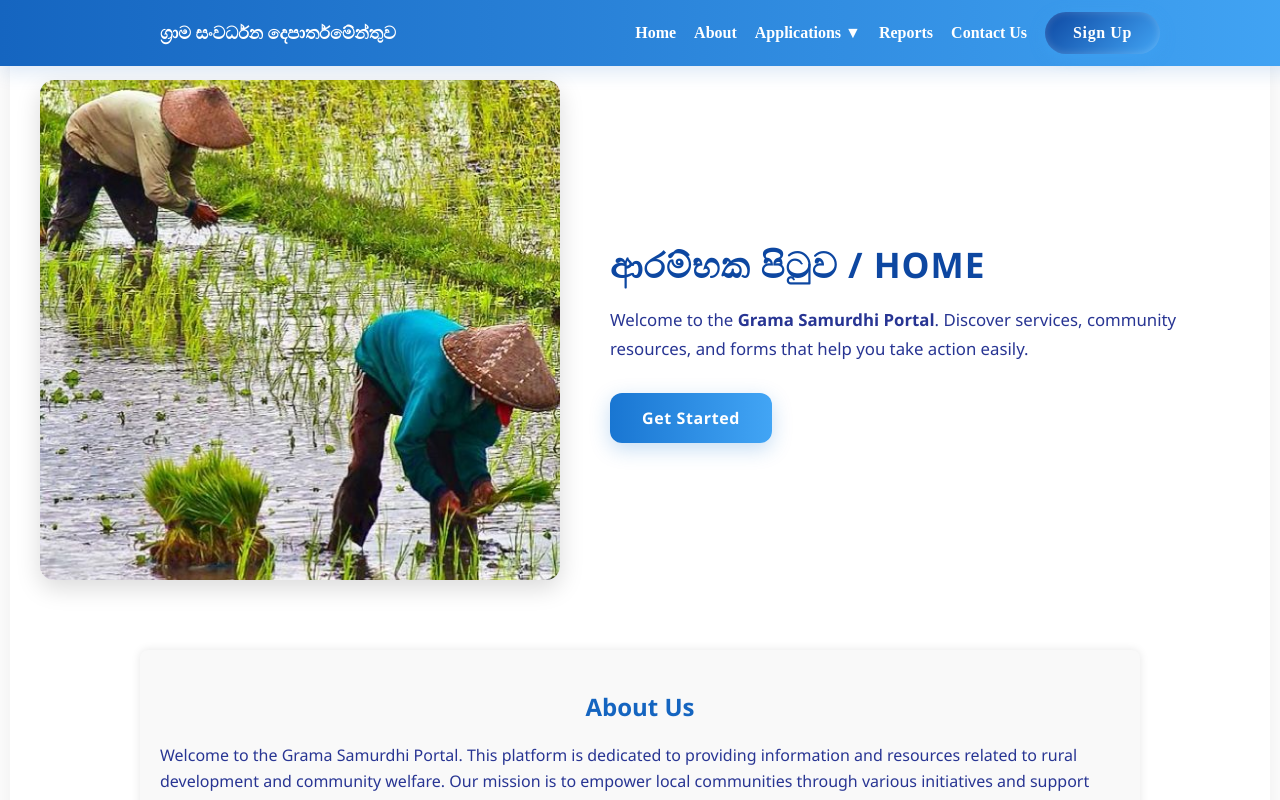
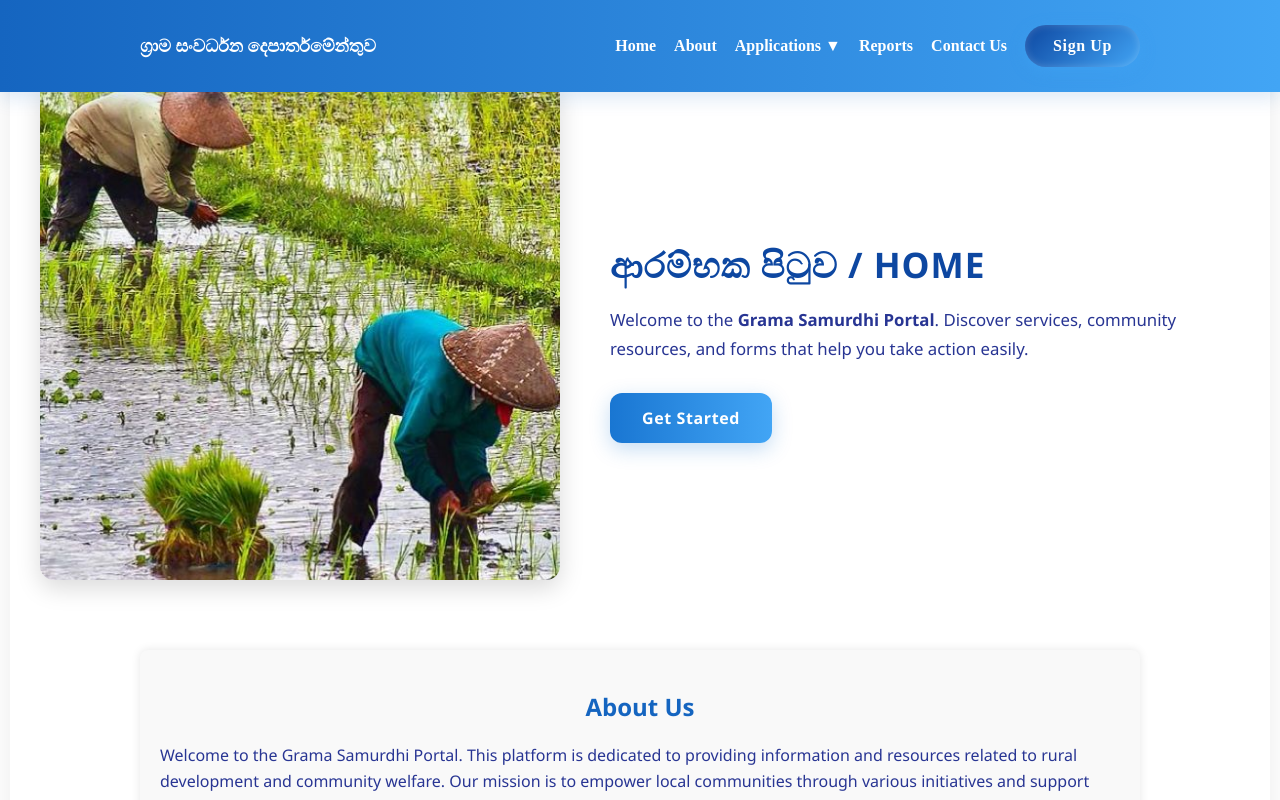
Before and after one commit to Ministry-of-Sports-Southern-Province/Ruralde-info-system, a React (Vite) app: page / in a window 1280 px wide. Shown: the top 800 px of the page. Built offline with nearby package versions, Linux system fonts and the light colour scheme.

Commit message:
add nav bar styles

```diff
--- a/src/navbar/navbar.css
+++ b/src/navbar/navbar.css
@@ -4,7 +4,6 @@
 .nav {
   background: linear-gradient(90deg, #1565c0, #42a5f5);
   color: #fff;
-  padding: 12px 20px;
   box-shadow: 0 6px 18px rgba(21, 101, 192, 0.15);
   position: fixed;
   top: 0;
@@ -13,12 +12,15 @@
   z-index: 1000;
 }
 
+/* ✅ Ensure full height and spacing */
 .nav-inner {
   max-width: 1000px;
   margin: 0 auto;
   display: flex;
   justify-content: space-between;
   align-items: center;
+  padding: 14px 20px; /* 🔥 enough padding for icon */
+  min-height: 64px; /* 🔥 ensures icon isn’t cut */
 }
 
 .brand {
@@ -84,7 +86,7 @@
 }
 
 /* =========================
-   Sign Up Button (Professional Gradient)
+   Sign Up Button
    ========================= */
 .signup-btn {
   background: linear-gradient(135deg, #0d47a1, #42a5f5);
@@ -98,42 +100,11 @@
   box-shadow: 0 4px 15px rgba(66, 165, 245, 0.4),
     inset 0 0 8px rgba(255, 255, 255, 0.2);
   transition: all 0.35s ease;
-  position: relative;
-  overflow: hidden;
   margin-left: 20px;
 }
 
-.signup-btn::before {
-  content: "";
-  position: absolute;
-  inset: 0;
-  border-radius: 30px;
-  padding: 2px;
-  background: linear-gradient(90deg, #42a5f5, #00c6ff, #42a5f5);
-  -webkit-mask:
-    linear-gradient(#fff 0 0) content-box,
-    linear-gradient(#fff 0 0);
-  mask:
-    linear-gradient(#fff 0 0) content-box,
-    linear-gradient(#fff 0 0);
-  -webkit-mask-composite: xor;
-  mask-composite: exclude;
-  opacity: 0;
-  transition: opacity 0.4s ease;
-}
-
-.signup-btn:hover {
-  transform: translateY(-2px) scale(1.05);
-  box-shadow: 0 6px 25px rgba(66, 165, 245, 0.6);
-  background: linear-gradient(135deg, #1565c0, #64b5f6);
-}
-
-.signup-btn:hover::before {
-  opacity: 1;
-}
-
 /* =========================
-   Responsive Design
+   Mobile Styles
    ========================= */
 .menu-icon {
   display: none;
@@ -141,9 +112,10 @@
   border: none;
   color: #fff;
   cursor: pointer;
+  z-index: 1100;
 }
 
-/* ✅ Mobile styles */
+/* ✅ Responsive */
 @media (max-width: 768px) {
   .menu-icon {
     display: block;
@@ -151,7 +123,7 @@
 
   .nav-links {
     position: fixed;
-    top: 60px;
+    top: 64px; /* matches nav height */
     left: 0;
     right: 0;
     background-color: #1565c0;
@@ -162,18 +134,15 @@
     max-height: 0;
     opacity: 0;
     transition: all 0.4s ease;
-    padding: 0;
     display: flex;
   }
 
-  /* ✅ When active */
   .nav-links.active {
-    max-height: 500px; /* enough space for links */
+    max-height: 500px;
     opacity: 1;
     padding: 1rem 0;
   }
 
-  /* Adjust dropdowns on mobile */
   .dropdown-content {
     position: static;
     background-color: #0d47a1;
@@ -183,11 +152,6 @@
 
   .dropdown-content a {
     color: #fff;
-    padding: 10px 20px;
-  }
-
-  .dropdown-content a:hover {
-    background-color: rgba(255, 255, 255, 0.1);
   }
 
   .signup-btn {
--- a/src/navbar/navbar.jsx
+++ b/src/navbar/navbar.jsx
@@ -8,14 +8,12 @@ export default function Navbar() {
   const [menuOpen, setMenuOpen] = useState(false);
   const [isMobile, setIsMobile] = useState(window.innerWidth <= 768);
 
-  // ✅ Detect screen resize (to handle mobile vs desktop)
   useEffect(() => {
     const handleResize = () => setIsMobile(window.innerWidth <= 768);
     window.addEventListener("resize", handleResize);
     return () => window.removeEventListener("resize", handleResize);
   }, []);
 
-  // ✅ Toggle dropdown differently on mobile
   const toggleForms = () => {
     if (isMobile) setShowForms((prev) => !prev);
   };
@@ -23,75 +21,45 @@ export default function Navbar() {
   return (
     <header className="nav">
       <div className="nav-inner">
-        {/* Brand */}
         <Link to="/" className="brand">
           ග්‍රාම සංවර්ධන දෙපාර්තමේන්තුව
         </Link>
 
-        {/* ✅ Mobile menu icon */}
+        {/* ✅ Mobile Menu Icon */}
         <button
           className="menu-icon"
           onClick={() => setMenuOpen(!menuOpen)}
-          aria-label="Toggle navigation menu"
+          aria-label="Toggle menu"
         >
           {menuOpen ? <X size={28} /> : <Menu size={28} />}
         </button>
 
         {/* ✅ Navigation Links */}
         <nav className={`nav-links ${menuOpen ? "active" : ""}`}>
-          <Link to="/" onClick={() => setMenuOpen(false)}>
-            Home
-          </Link>
-          <Link to="/about" onClick={() => setMenuOpen(false)}>
-            About
-          </Link>
+          <Link to="/" onClick={() => setMenuOpen(false)}>Home</Link>
+          <Link to="/about" onClick={() => setMenuOpen(false)}>About</Link>
 
-          {/* ✅ Forms Dropdown */}
           <div
             className="dropdown"
             onMouseEnter={!isMobile ? () => setShowForms(true) : undefined}
             onMouseLeave={!isMobile ? () => setShowForms(false) : undefined}
             onClick={toggleForms}
           >
-            <span className="dropdown-title">
-              Applications ▼
-            </span>
-
+            <span className="dropdown-title">Applications ▼</span>
             {showForms && (
               <div className="dropdown-content">
-                <Link to="/register" onClick={() => setMenuOpen(false)}>
-                  සමිති ලියාපදින්චිය
-                </Link>
-                <Link to="/society" onClick={() => setMenuOpen(false)}>
-                  මූල්‍ය ඉල්ලුම් පත්‍රය
-                </Link>
-                <Link to="/member" onClick={() => setMenuOpen(false)}>
-                  සාමාජිකයින්ගේ තොරතුරු
-                </Link>
-                <Link to="/develop" onClick={() => setMenuOpen(false)}>
-                  ණය යෙදවුම් වාර්තාව
-                </Link>
-                <Link to="/student" onClick={() => setMenuOpen(false)}>
-                  ගැමිසෙත ශිෂ්‍යත්ව අයදුම් පත්‍රය
-                </Link>
+                <Link to="/register" onClick={() => setMenuOpen(false)}>සමිති ලියාපදින්චිය</Link>
+                <Link to="/society" onClick={() => setMenuOpen(false)}>මූල්‍ය ඉල්ලුම් පත්‍රය</Link>
+                <Link to="/member" onClick={() => setMenuOpen(false)}>සාමාජිකයින්ගේ තොරතුරු</Link>
+                <Link to="/develop" onClick={() => setMenuOpen(false)}>ණය යෙදවුම් වාර්තාව</Link>
+                <Link to="/student" onClick={() => setMenuOpen(false)}>ගැමිසෙත ශිෂ්‍යත්ව අයදුම් පත්‍රය</Link>
               </div>
             )}
           </div>
 
-          <Link to="/login" onClick={() => setMenuOpen(false)}>
-            Reports
-          </Link>
-          <Link to="/contact" onClick={() => setMenuOpen(false)}>
-            Contact Us
-          </Link>
-
-          <Link
-            to="/signup"
-            className="signup-btn"
-            onClick={() => setMenuOpen(false)}
-          >
-            Sign Up
-          </Link>
+          <Link to="/login" onClick={() => setMenuOpen(false)}>Reports</Link>
+          <Link to="/contact" onClick={() => setMenuOpen(false)}>Contact Us</Link>
+          <Link to="/signup" className="signup-btn" onClick={() => setMenuOpen(false)}>Sign Up</Link>
         </nav>
       </div>
     </header>
```
